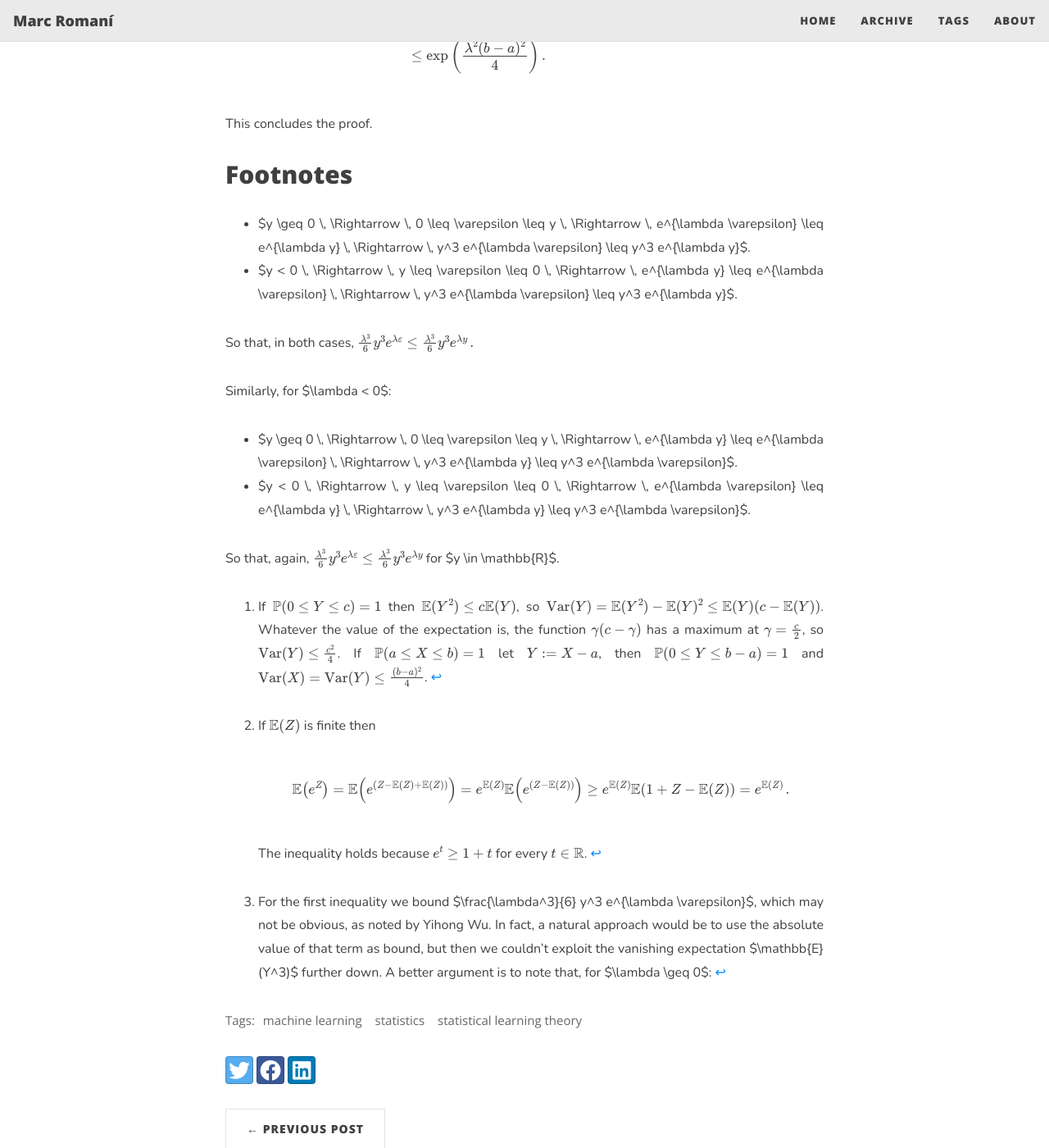
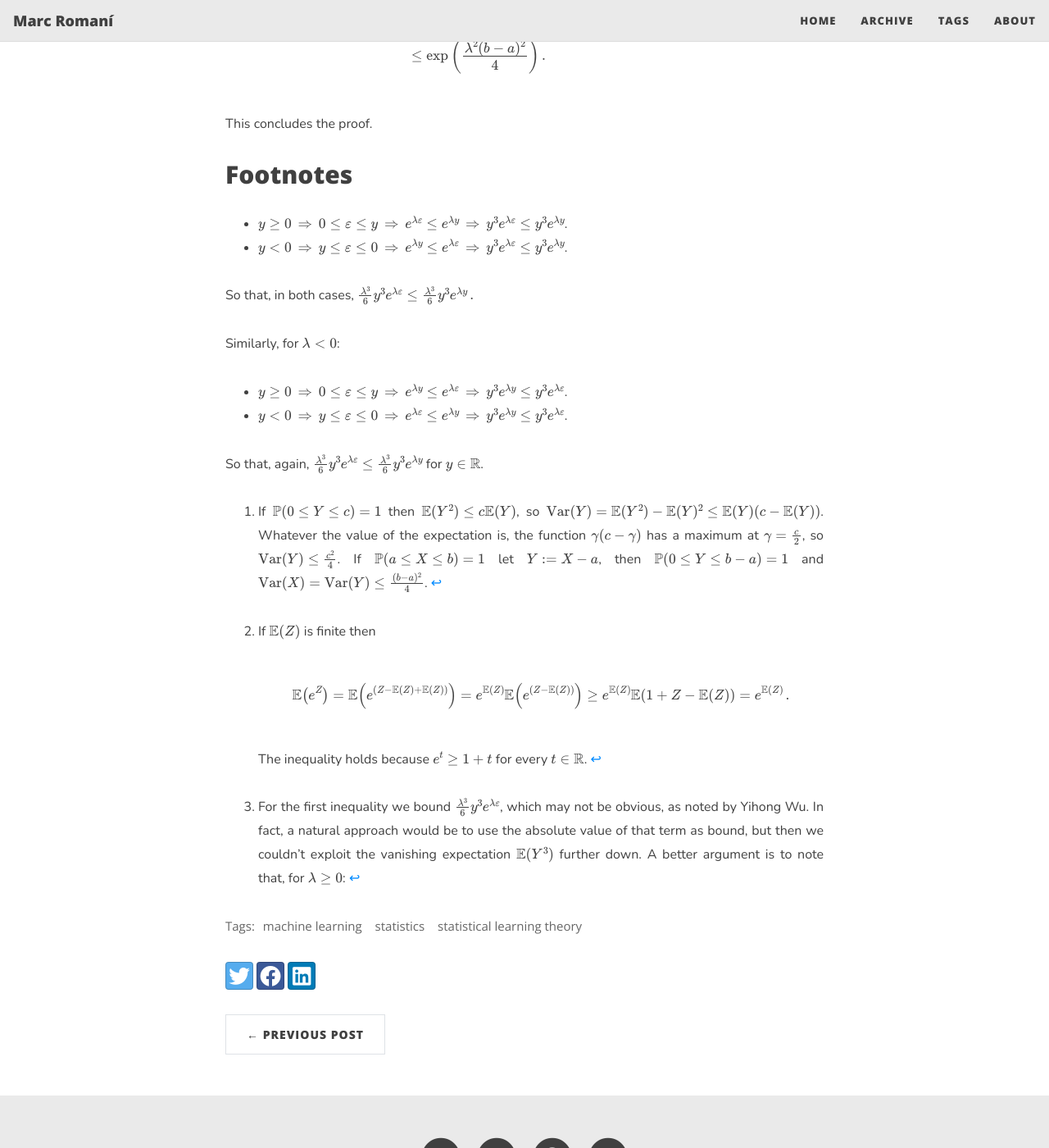
Before and after one commit to marcromani/marcromani.github.io, a Jekyll site: the page built from _posts/2021-05-01-hoeffding-lemma.md, in a window 1280 px wide and 1400 px high, scrolled down 1334 px. Shown: the whole window at 82% size. Built offline with Jekyll 4.4.1, drawn with Linux system fonts in a browser that asks for light colours; nearby versions of some CDN libraries.

```diff
--- a/_posts/2021-05-01-hoeffding-lemma.md
+++ b/_posts/2021-05-01-hoeffding-lemma.md
@@ -11,7 +11,7 @@
 last-updated: 2023-06-17
 ---
 
-Hoeffding's lemma is an elementary yet pivotal result in empirical process theory that allows the construction of exponential measure concentration bounds such as Hoeffding's inequality. The standard proof of the lemma does not require sophisticated tools but, in my opinion, it's not very elegant either. In fact, the proof uses an ad hoc, very calculus-flavored argument to arrive at the result; see, for example, [Mohri, Mehryar, et al. *Foundations of Machine Learning*](https://mitpress.ublish.com/ereader/7093/?preview=#page/437) or [Wikipedia](https://www.wikiwand.com/en/Hoeffding's_lemma). An alternative proof appears in [Maxim Raginsky's notes](http://maxim.ece.illinois.edu/teaching/fall14/notes/concentration.pdf) but is somewhat convoluted. On the other hand, a very nice proof of a weaker version of the lemma can be found in [John Duchi's notes](http://cs229.stanford.edu/extra-notes/hoeffding.pdf).
+Hoeffding's lemma is an elementary yet pivotal result in empirical process theory that allows the construction of exponential measure concentration bounds such as Hoeffding's inequality. The standard proof of the lemma does not require sophisticated tools but, in my opinion, it's not very elegant either. In fact, the proof uses an ad hoc, very calculus-flavored argument to arrive at the result; see, for example, [Mohri, Mehryar, et al. *Foundations of Machine Learning*](https://mitpress.ublish.com/ebook/foundations-of-machine-learning--2-preview/7093/437) or [Wikipedia](https://www.wikiwand.com/en/Hoeffding's_lemma). An alternative proof appears in [Maxim Raginsky's notes](http://maxim.ece.illinois.edu/teaching/fall14/notes/concentration.pdf) but is somewhat convoluted. On the other hand, a very nice proof of a weaker version of the lemma can be found in [John Duchi's notes](http://cs229.stanford.edu/extra-notes/hoeffding.pdf).
 
 The following proof of Hoeffding's lemma builds on Duchi's approach but, to my knowledge, was never presented before. It is similar to the latter in that a symmetrization technique is employed but does not invoke a Rademacher variable. Since it is not necessary to bound the moment-generating function of such variable—a key step in that proof—a tighter bound is obtained. In this case, we are off by a factor of 2 instead of 4.
 
@@ -47,17 +47,17 @@
 
     The inequality holds because $$e^t \geq 1+t$$ for every $$t \in \mathbb{R}$$.
 
-[^3]: For the first inequality we bound $\frac{\lambda^3}{6} y^3 e^{\lambda \varepsilon}$, which may not be obvious, as noted by Yihong Wu. In fact, a natural approach would be to use the absolute value of that term as bound, but then we couldn't exploit the vanishing expectation $\mathbb{E}(Y^3)$ further down. A better argument is to note that, for $\lambda \geq 0$:
-- $y \geq 0 \, \Rightarrow \, 0 \leq \varepsilon \leq y \, \Rightarrow \, e^{\lambda \varepsilon} \leq e^{\lambda y} \, \Rightarrow \, y^3 e^{\lambda \varepsilon} \leq y^3 e^{\lambda y}$.
-- $y < 0 \, \Rightarrow \, y \leq \varepsilon \leq 0 \, \Rightarrow \, e^{\lambda y} \leq e^{\lambda \varepsilon} \, \Rightarrow \, y^3 e^{\lambda \varepsilon} \leq y^3 e^{\lambda y}$.
+[^3]: For the first inequality we bound $$\frac{\lambda^3}{6} y^3 e^{\lambda \varepsilon}$$, which may not be obvious, as noted by Yihong Wu. In fact, a natural approach would be to use the absolute value of that term as bound, but then we couldn't exploit the vanishing expectation $$\mathbb{E}(Y^3)$$ further down. A better argument is to note that, for $$\lambda \geq 0$$:
+- $$y \geq 0 \, \Rightarrow \, 0 \leq \varepsilon \leq y \, \Rightarrow \, e^{\lambda \varepsilon} \leq e^{\lambda y} \, \Rightarrow \, y^3 e^{\lambda \varepsilon} \leq y^3 e^{\lambda y}$$.
+- $$y < 0 \, \Rightarrow \, y \leq \varepsilon \leq 0 \, \Rightarrow \, e^{\lambda y} \leq e^{\lambda \varepsilon} \, \Rightarrow \, y^3 e^{\lambda \varepsilon} \leq y^3 e^{\lambda y}$$.
 
 So that, in both cases,
 $$\frac{\lambda^3}{6} y^3 e^{\lambda \varepsilon} \leq \frac{\lambda^3}{6} y^3 e^{\lambda y}\,.$$
 
-Similarly, for $\lambda < 0$:
-- $y \geq 0 \, \Rightarrow \, 0 \leq \varepsilon \leq y \, \Rightarrow \, e^{\lambda y} \leq e^{\lambda \varepsilon} \, \Rightarrow \, y^3 e^{\lambda y} \leq y^3 e^{\lambda \varepsilon}$.
-- $y < 0 \, \Rightarrow \, y \leq \varepsilon \leq 0 \, \Rightarrow \, e^{\lambda \varepsilon} \leq e^{\lambda y} \, \Rightarrow \, y^3 e^{\lambda y} \leq y^3 e^{\lambda \varepsilon}$.
+Similarly, for $$\lambda < 0$$:
+- $$y \geq 0 \, \Rightarrow \, 0 \leq \varepsilon \leq y \, \Rightarrow \, e^{\lambda y} \leq e^{\lambda \varepsilon} \, \Rightarrow \, y^3 e^{\lambda y} \leq y^3 e^{\lambda \varepsilon}$$.
+- $$y < 0 \, \Rightarrow \, y \leq \varepsilon \leq 0 \, \Rightarrow \, e^{\lambda \varepsilon} \leq e^{\lambda y} \, \Rightarrow \, y^3 e^{\lambda y} \leq y^3 e^{\lambda \varepsilon}$$.
 
 So that, again,
 $$\frac{\lambda^3}{6} y^3 e^{\lambda \varepsilon} \leq \frac{\lambda^3}{6} y^3 e^{\lambda y}$$
-for $y \in \mathbb{R}$.
+for $$y \in \mathbb{R}$$.
```
